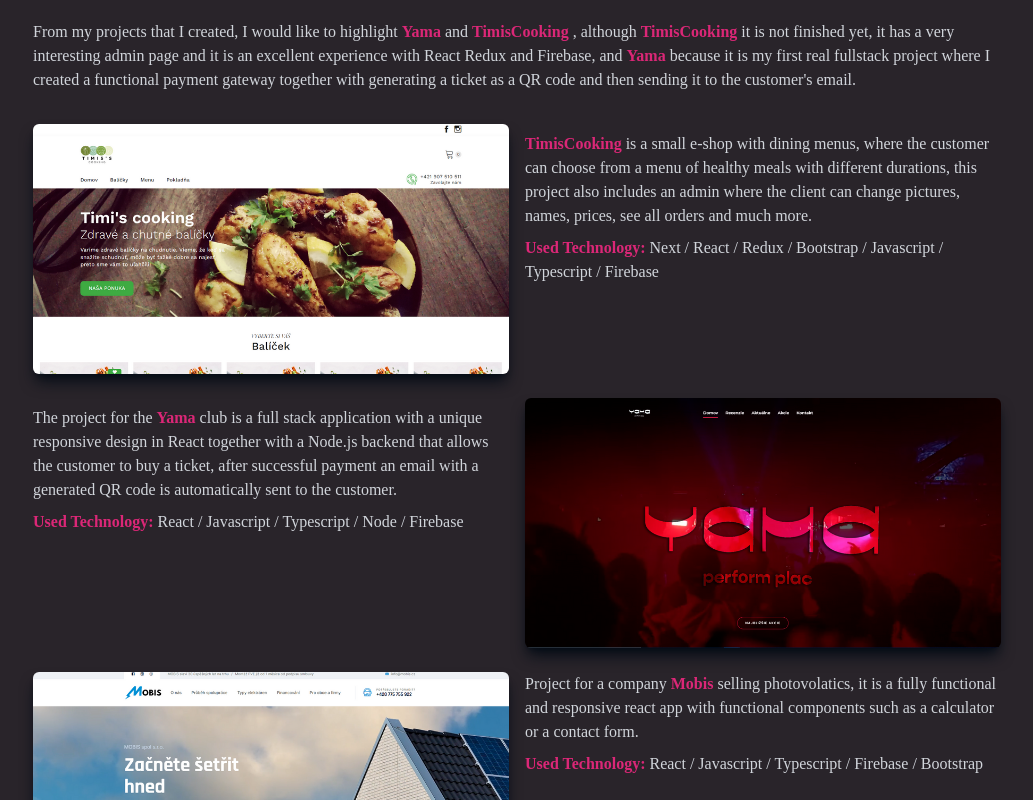
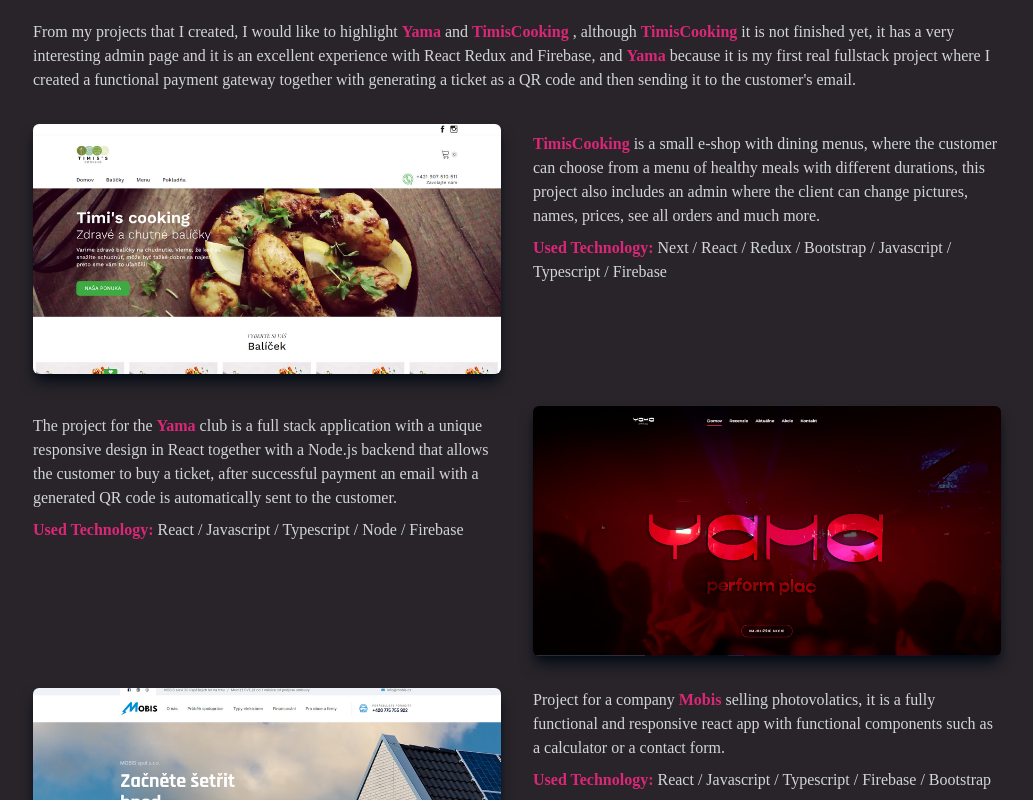
Before and after one commit to Lubomir27/portfolio-website, a React (Create React App) app: page / in a window 1280 px wide. Shown: the part 2540-3340 px from the top of the page, without its empty margins (123-1156 px from the left). Built offline with nearby package versions, Linux system fonts and the light colour scheme.

Commit message:
grid-gap

```diff
--- a/src/compoments/Work.jsx
+++ b/src/compoments/Work.jsx
@@ -28,7 +28,7 @@
         </div>
 
         {/* Container */}
-        <div className="grid sm:grid-cols-2  gap-y-6 gap-x-4">
+        <div className="grid sm:grid-cols-2  gap-8">
           {/* Grid Item */}
           <div
             style={{ backgroundImage: `url(${timisCooking})` }}
```
